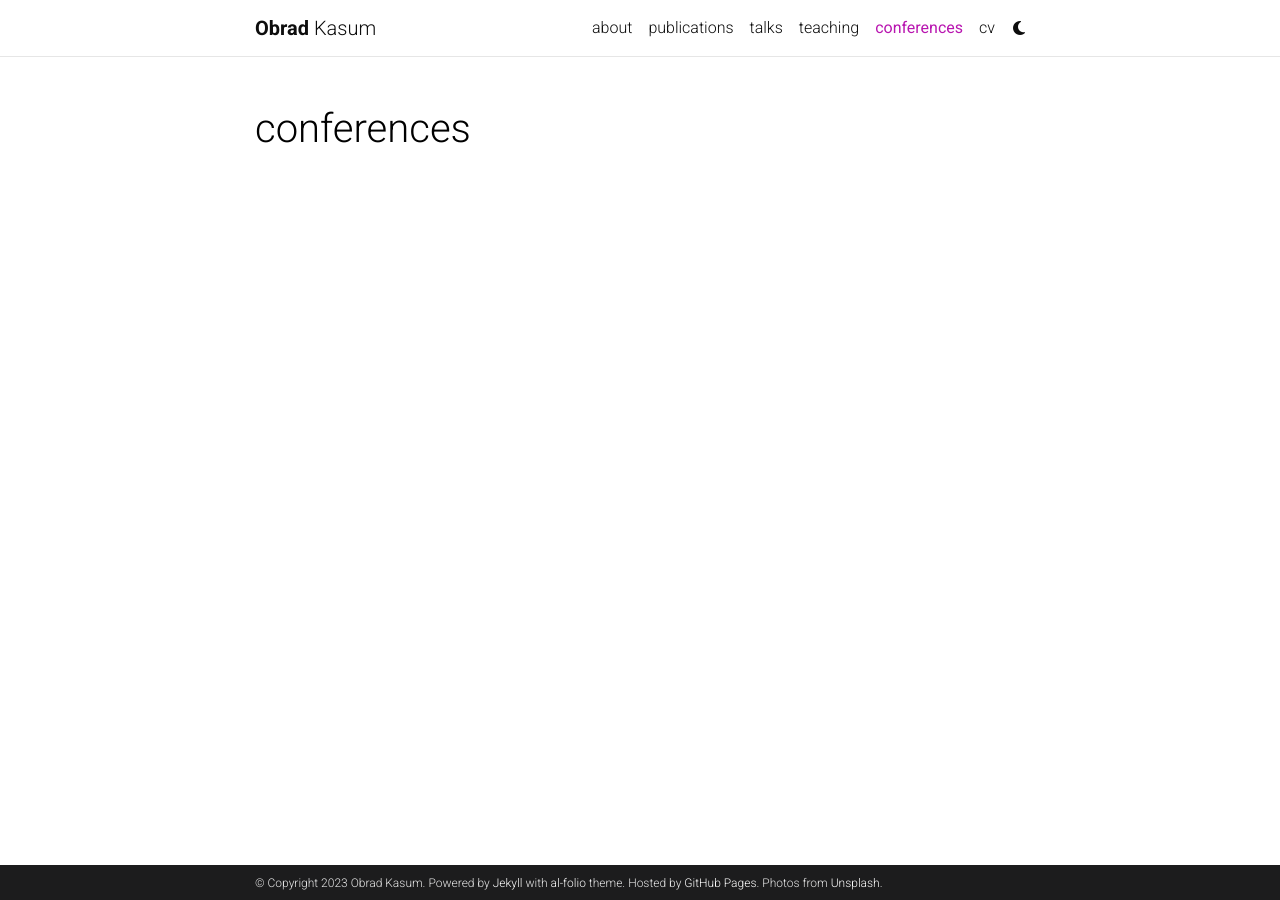
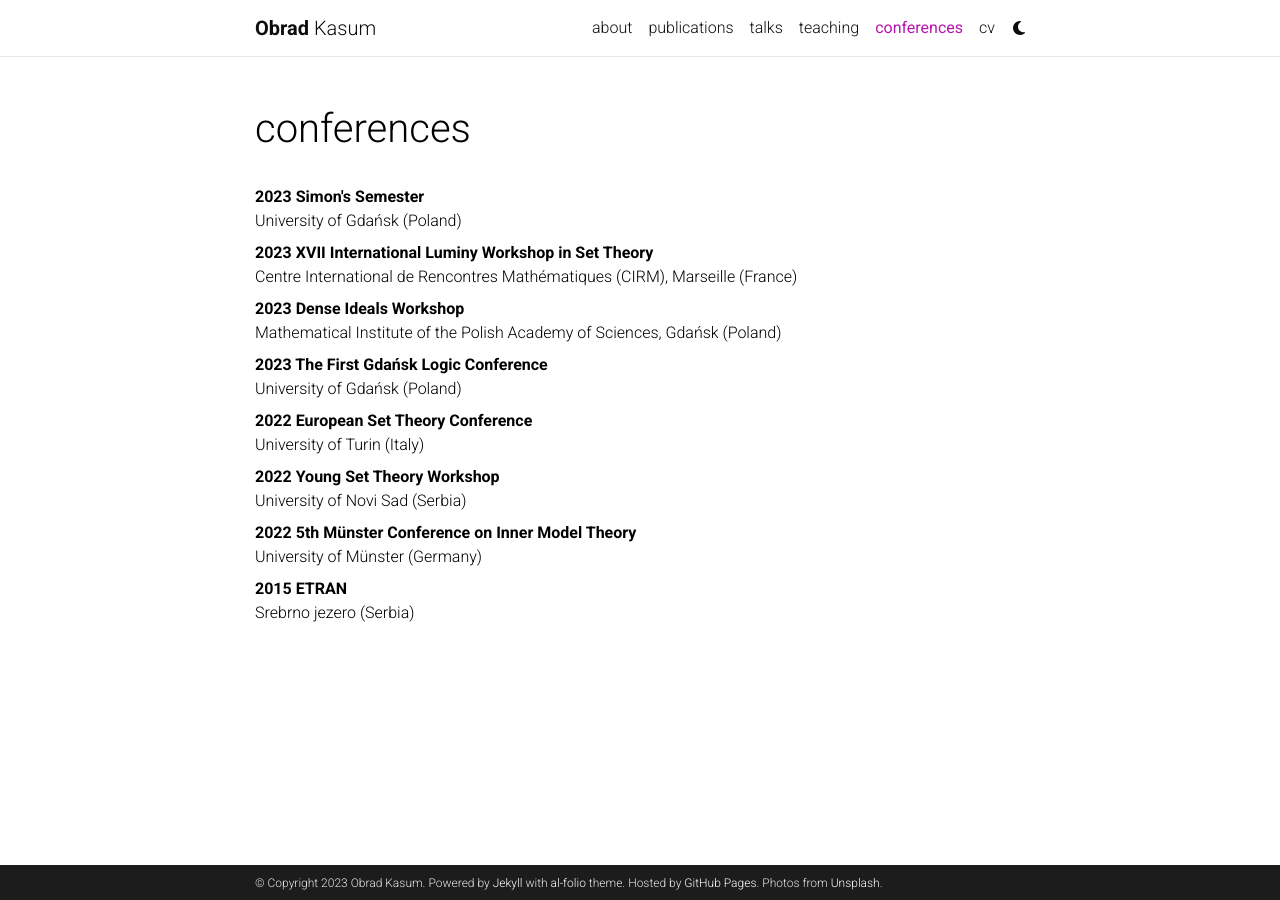
Before and after one commit to obradkasum/obradkasum.github.io, a Jekyll site: the page built from _pages/conferences.md, in a window 1280 px wide. Built offline with Jekyll 4.4.1, drawn with Linux system fonts in a browser that asks for light colours; comment, search, counter and statistics services are not loaded; a style sheet for code colours, icons or effects is not loaded.

Commit message:
Update conferences.md

```diff
--- a/_pages/conferences.md
+++ b/_pages/conferences.md
@@ -6,3 +6,21 @@ description:
 nav: true
 nav_order: 4
 ---
+<dl>
+<dt>2023 Simon's Semester</dt>
+<dd>University of Gdańsk (Poland)</dd>
+<dt>2023 XVII International Luminy Workshop in Set Theory</dt>
+<dd>Centre International de Rencontres Mathématiques (CIRM), Marseille (France)</dd>
+<dt>2023 Dense Ideals Workshop</dt>
+<dd>Mathematical Institute of the Polish Academy of Sciences, Gdańsk (Poland)</dd>
+<dt>2023 The First Gdańsk Logic Conference</dt>
+<dd>University of Gdańsk (Poland)</dd>
+<dt>2022 European Set Theory Conference</dt>
+<dd>University of Turin (Italy)</dd>
+<dt>2022 Young Set Theory Workshop</dt>
+<dd>University of Novi Sad (Serbia)</dd>
+<dt>2022 5th Münster Conference on Inner Model Theory</dt>
+<dd>University of Münster (Germany)</dd>
+<dt>2015 ETRAN</dt>
+<dd>Srebrno jezero (Serbia)</dd>
+</dl>
```
